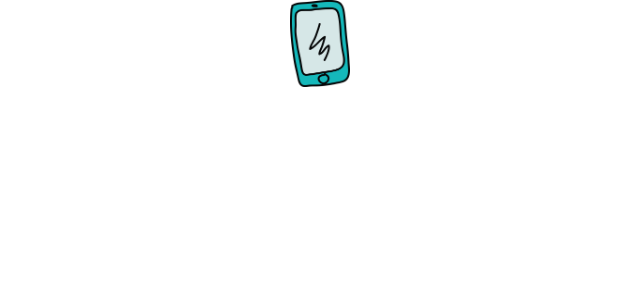
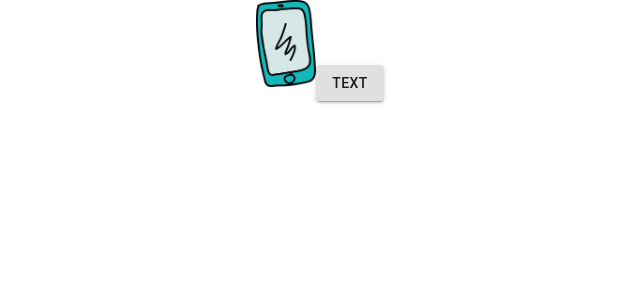
Before and after one commit to utkamag/React_Payment, a React (Create React App) app in the folder react-app/: page / in a window 1280 px wide. Shown: the top 300 px of the page, without its empty margins (320-960 px from the left). Built offline with nearby package versions, Linux system fonts and the light colour scheme.

Commit message:
update code

```diff
--- a/react-app/package.json
+++ b/react-app/package.json
@@ -3,11 +3,13 @@
   "version": "0.1.0",
   "private": true,
   "dependencies": {
+    "@material-ui/core": "^4.12.3",
     "@testing-library/jest-dom": "^5.16.3",
     "@testing-library/react": "^12.1.4",
     "@testing-library/user-event": "^13.5.0",
-    "react": "18.0.0",
-    "react-dom": "^18.0.0",
+    "material-ui": "^0.20.2",
+    "react": "16.14.0",
+    "react-dom": "^16.14.0",
     "react-router-dom": "^6.2.2",
     "react-scripts": "5.0.0",
     "web-vitals": "^2.1.4"
--- a/react-app/src/components/App.js
+++ b/react-app/src/components/App.js
@@ -1,10 +1,12 @@
 import Header from "./Header";
 import '../App.css';
+
 
 function App() {
   return (
     <div className="App">
       <Header/>
+
     </div>
   );
 }
--- a/react-app/src/components/Header.js
+++ b/react-app/src/components/Header.js
@@ -1,9 +1,14 @@
+import {Link} from "react-router-dom";
+import {Button} from "@material-ui/core";
+
 //Компонент Header
 
 function Header(){
     return(
         <div className="Header">
-            <img src="images\Header\Header_phone.png" alt="phone" width="60px"/>
+            <Link to="/"><img src="images\Header\Header_phone.png" alt="phone" width="60px"/></Link>
+            <Button variant="contained">Text</Button>
+
         </div>
 
     )
```
Also changed, not shown: 1 other file (tests, documents, lock files or other folders).
